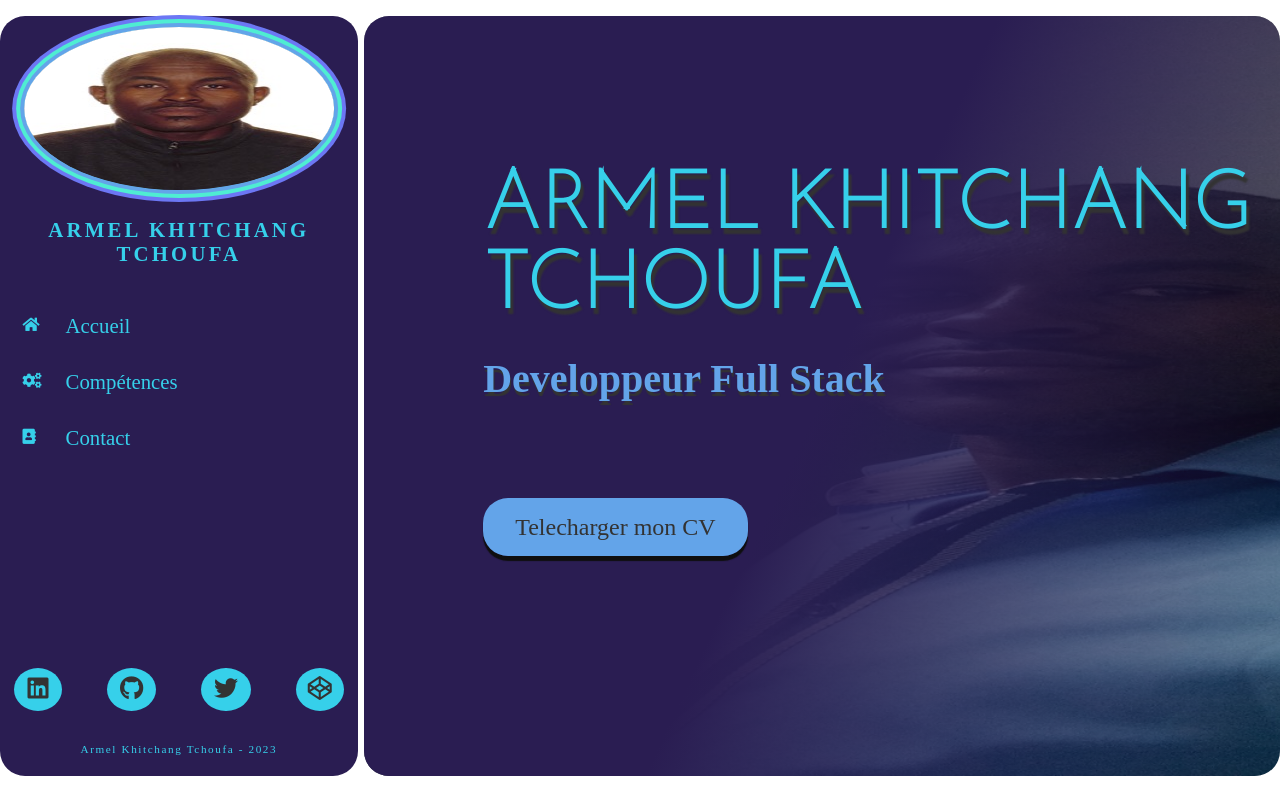
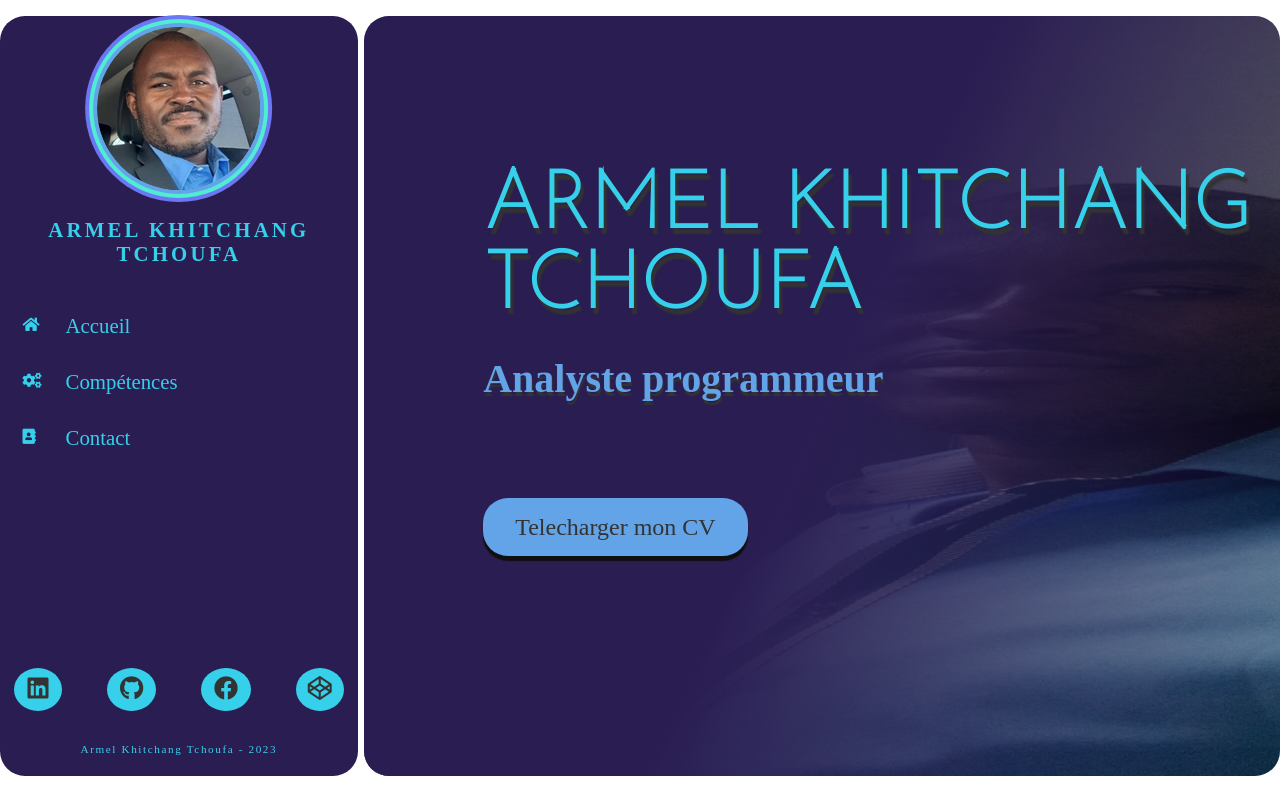
Before and after one commit to armelKhitchang/cv-armel-online, a React (Create React App) app: page / in a window 1280 px wide. Built offline with nearby package versions, Linux system fonts and the light colour scheme; a web font is replaced by a local one.

Commit message:
Mise a jour CV

```diff
--- a/src/components/Navigation.js
+++ b/src/components/Navigation.js
@@ -6,7 +6,7 @@ const Navigation = () => {
         <div className='sidebar'>
         <div className='id'>
             <div className='idContent'>
-                <img src="./media/Armel2.jpg" alt = "picbill" />
+                <img src="./media/ArmelK.jpg" alt = "picbill" />
                 <h3>Armel Khitchang Tchoufa</h3>
             </div>
         </div>
@@ -32,7 +32,7 @@ const Navigation = () => {
             </div>
             <div className='socialNetwork'>
             <ul>
-            <li><a  href="https://cm.linkedin.com/in/armel-khitchang-tchoufa-a58a30182" target="_blank"
+            <li><a  href="https://www.linkedin.com/in/armelkhitchang" target="_blank"
                 rel='noopener noreferrer'> <i className="fab fa-linkedin"></i>
                 </a>
             </li>
@@ -40,8 +40,8 @@ const Navigation = () => {
                 rel='noopener noreferrer'> <i className="fab fa-github"></i>
                 </a>
             </li>
-            <li><a  href="https://www.google.com" target="_blank"
-                rel='noopener noreferrer'> <i className="fab fa-twitter"></i>
+            <li><a  href="https://www.facebook.com" target="_blank"
+                rel='noopener noreferrer'> <i className="fab fa-facebook"></i>
                 </a>
             </li>
             <li><a  href="https://codepen.io/Khifamel" target="_blank"
--- a/src/pages/Home.js
+++ b/src/pages/Home.js
@@ -8,9 +8,9 @@ const Home = () => {
             <div className='homeContent'>
                 <div className='content'>
                     <h1>Armel Khitchang Tchoufa</h1>
-                    <h2>Developpeur Full Stack</h2>
+                    <h2>Analyste programmeur</h2>
                     <div className='pdf'>
-                        <a href="./media/Cv_Armel.pdf" target='_blank'>Telecharger mon CV</a>
+                        <a href="./media/Cv_Armel_Khitchang_Tchoufa.pdf" target='_blank'>Telecharger mon CV</a>
                     </div>
                 </div>
             </div>
```
Also changed, not shown: public/media/ArmelK.jpg (added), 1 other file (tests, documents, lock files or other folders).
